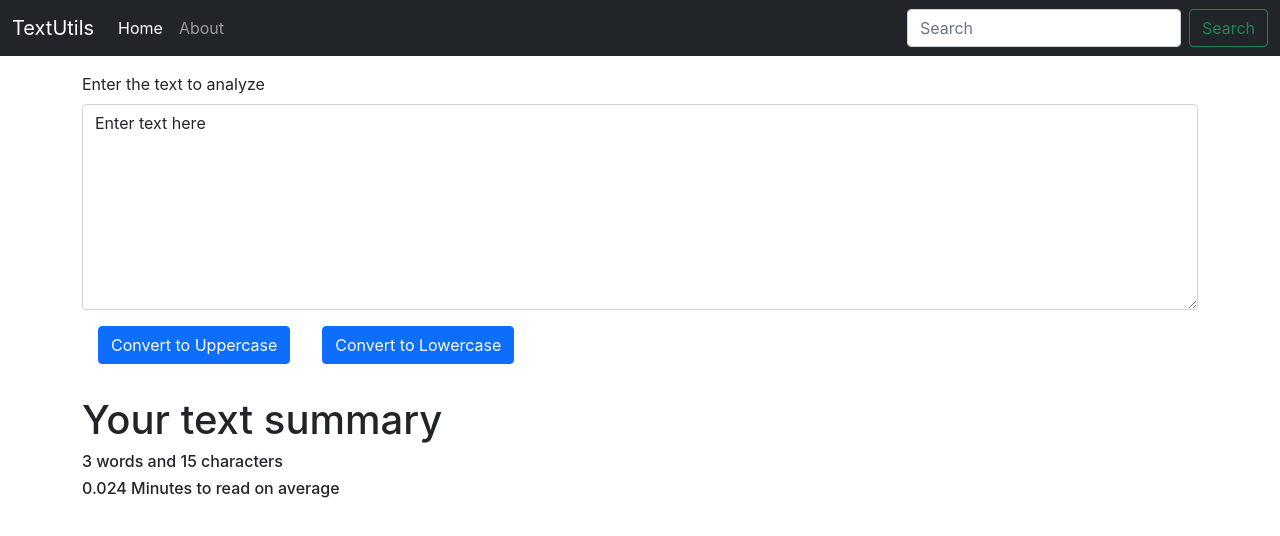
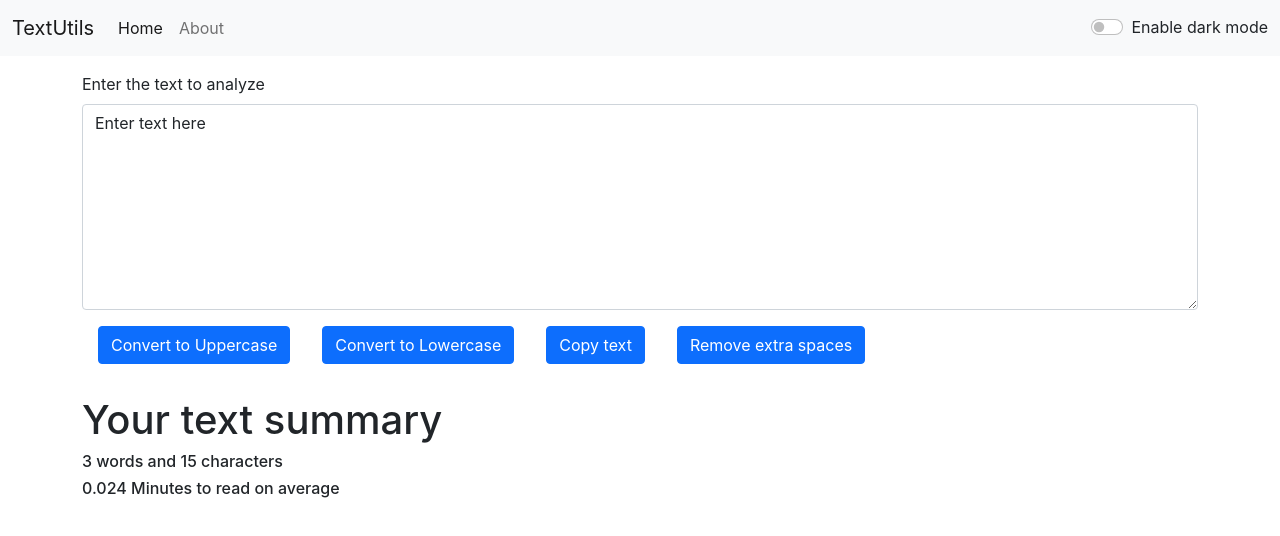
Before and after one commit to pranavelric/TextUtils, a React (Create React App) app: page / in a window 1280 px wide. Shown: the top 536 px of the page. Built offline with nearby package versions, Linux system fonts and the light colour scheme.

Commit message:
Dark mode added

```diff
--- a/src/App.js
+++ b/src/App.js
@@ -1,15 +1,34 @@
+
 import logo from './logo.svg';
 import './App.css';
 import Navbar from './components/Navbar';
 import Textform from './components/Textform';
 import About from './components/About';
+import { useState } from 'react';
+
 
 function App() {
+  const [mode, setDarkMode] = useState('light')
+  const toggleMode = ()=>{
+    if(mode === 'light'){
+    setDarkMode('dark')
+    document.body.style.backgroundColor ='#343a40'
+    document.body.style.color ='#ffffff'
+
+
+  }
+    else{
+      setDarkMode('light')
+      document.body.style.backgroundColor ='white'
+      document.body.style.color ='#000000'
+
+    }
+  }
   return (
    <>
-<Navbar title="TextUtils"/>
+<Navbar title="TextUtils" mode={mode} toggleMode={toggleMode}/>
 <div className="container my-3">
-  <Textform heading="Enter the text to analyze"/>
+  <Textform heading="Enter the text to analyze" mode={mode}/>
 </div>
 {/* <About/> */}
    </>
--- a/src/components/Navbar.js
+++ b/src/components/Navbar.js
@@ -3,7 +3,7 @@
 
 export default function Navbar(props) {
   return (
-    <nav className="navbar navbar-expand-lg navbar-dark bg-dark">
+    <nav className={`navbar navbar-expand-lg navbar-${props.mode} bg-${props.mode}`}>
     <div className="container-fluid">
       <a className="navbar-brand" href="/">{props.title}</a>
       <button className="navbar-toggler" type="button" data-bs-toggle="collapse" data-bs-target="#navbarSupportedContent" aria-controls="navbarSupportedContent" aria-expanded="false" aria-label="Toggle navigation">
@@ -18,10 +18,10 @@
             <a className="nav-link" href="/">About</a>
           </li>
         </ul>
-        <form className="d-flex">
-          <input className="form-control me-2" type="search" placeholder="Search" aria-label="Search"/>
-          <button className="btn btn-outline-success" type="submit">Search</button>
-        </form>
+        <div className={`form-check form-switch text-${props.mode==='light'?'dark':'light'}`} >
+          <input className="form-check-input" type="checkbox" id="flexSwitchCheckDefault" onClick={props.toggleMode}/>
+          <label className="form-check-label" htmlFor="flexSwitchCheckDefault">Enable dark mode</label>
+        </div>
       </div>
     </div>
   </nav>
--- a/src/components/Textform.js
+++ b/src/components/Textform.js
@@ -2,14 +2,24 @@
 
 
 export default function Textform(props) {
+
+  const handleCopy = ()=>{
+    var text = document.getElementById("myBox")
+    text.select()
+    navigator.clipboard.writeText(text.value)
+  }
+
   const [text,setText] = useState('Enter text here')
   return (
     <>
       <div className="mb-3">
         <label htmlFor="myBox" className="form-label">{props.heading}</label>
-        <textarea className="form-control" id="myBox" rows="8" value={text} onChange={(event)=>setText(event.target.value)}></textarea>
+        <textarea className="form-control" id="myBox" rows="8" style={{backgroundColor:props.mode==='dark'?'#212529':'white', color:props.mode==='light'?'#212529':'white'}} value={text} onChange={(event)=>setText(event.target.value)}></textarea>
         <button className="btn btn-primary mx-3 my-3" onClick={()=>setText(text.toUpperCase())}>Convert to Uppercase</button>
         <button className="btn btn-primary mx-3 my-3" onClick={()=>setText(text.toLowerCase())}>Convert to Lowercase</button>
+        <button className="btn btn-primary mx-3 my-3" onClick={handleCopy}>Copy text</button>
+        <button className="btn btn-primary mx-3 my-3" onClick={()=>setText(text.split(/[ ]+/).join(" "))}>Remove extra spaces</button>
+
       </div>
       <div className="mb-3">
 
```
